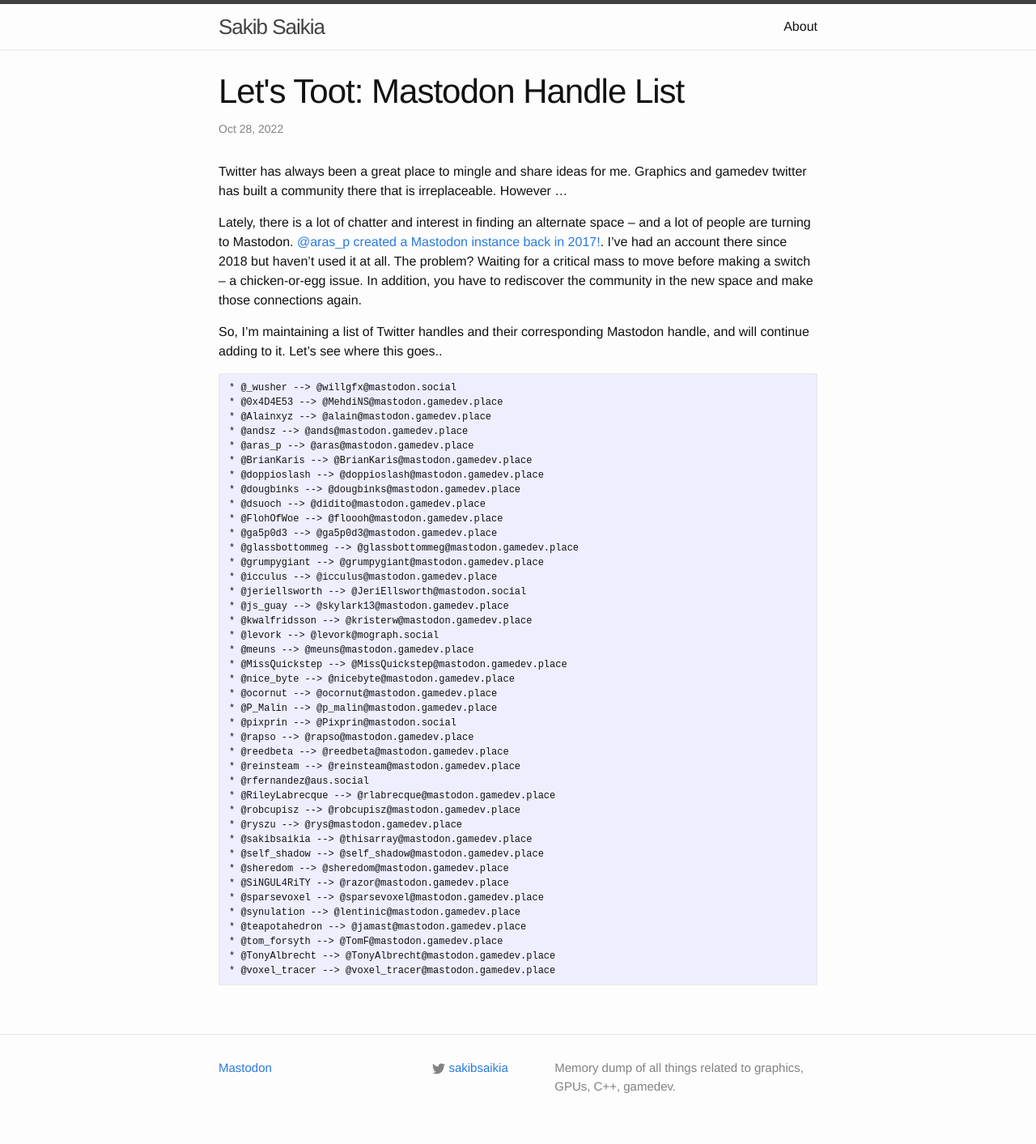
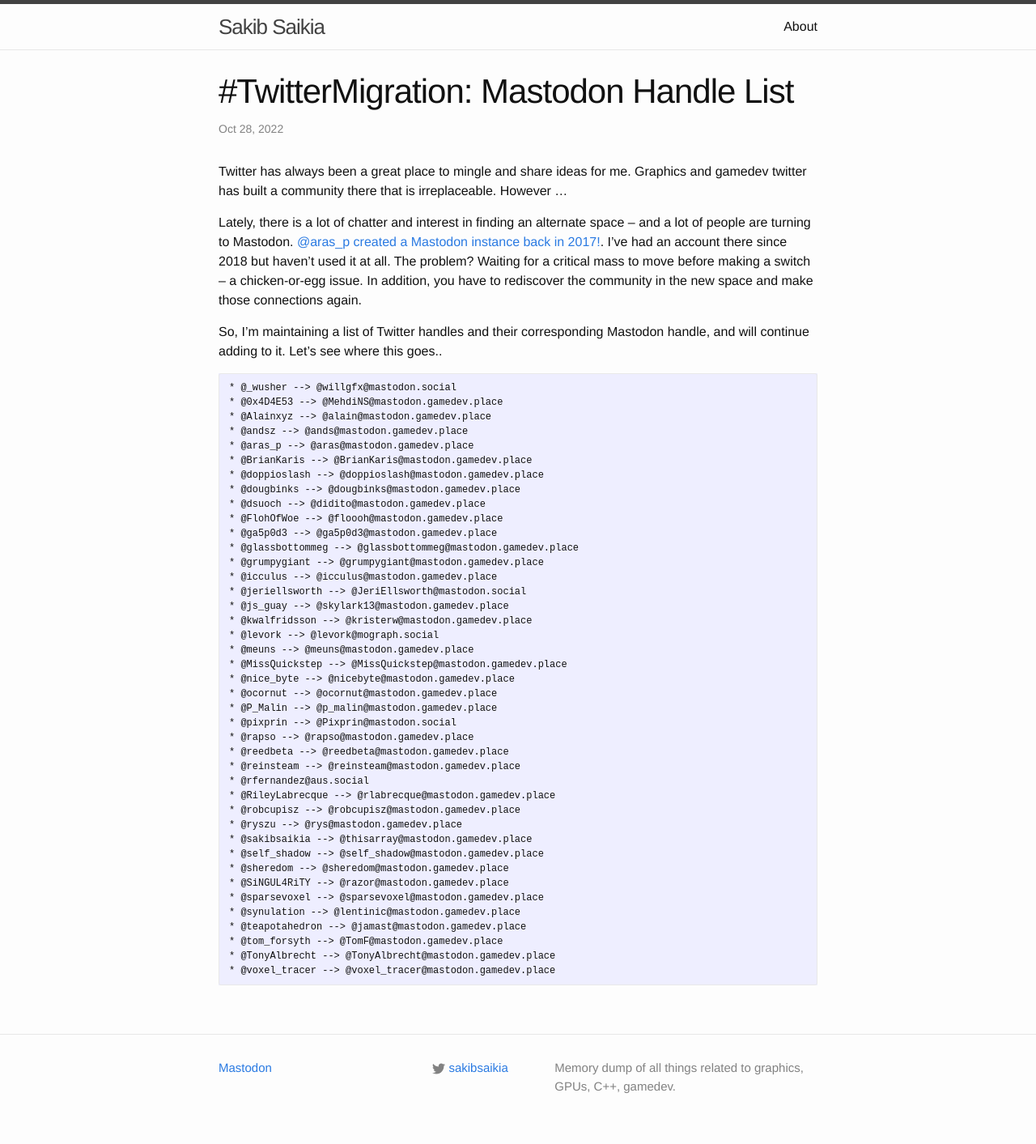
Before and after one commit to SakibSaikia/SakibSaikia.github.io, a Jekyll site: the page built from _posts/2022-10-28-Mastodon-Handle-List.markdown, in a window 1280 px wide. Shown: the whole page at 81% size. Built offline with Jekyll 4.4.1, drawn with Linux system fonts in a browser that asks for light colours.

Commit message:
Update 2022-10-28-Mastodon-Handle-List.markdown

```diff
--- a/_posts/2022-10-28-Mastodon-Handle-List.markdown
+++ b/_posts/2022-10-28-Mastodon-Handle-List.markdown
@@ -1,6 +1,6 @@
 ---
 layout: 	post
-title:  	"Let's Toot: Mastodon Handle List"
+title:  	"#TwitterMigration: Mastodon Handle List"
 date:   	2022-10-28 00:00:00 -0500
 category: 	"Social"
 published:	true
```
